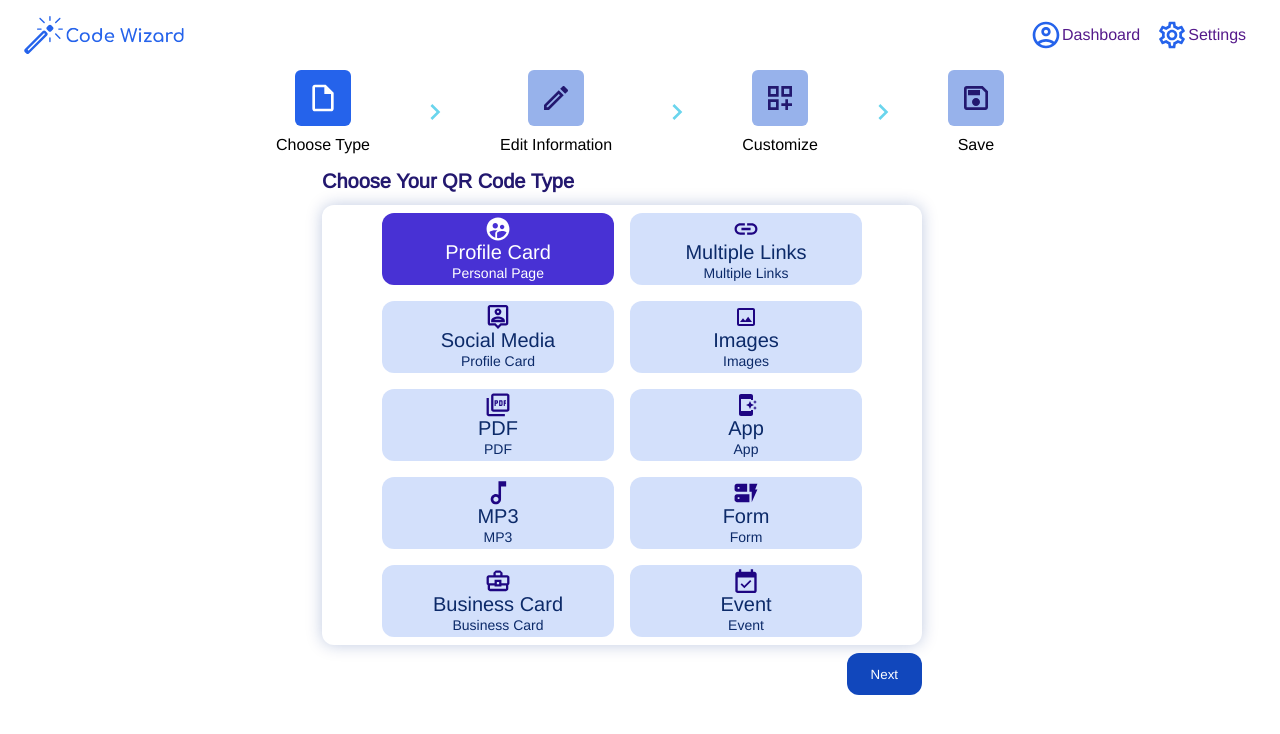
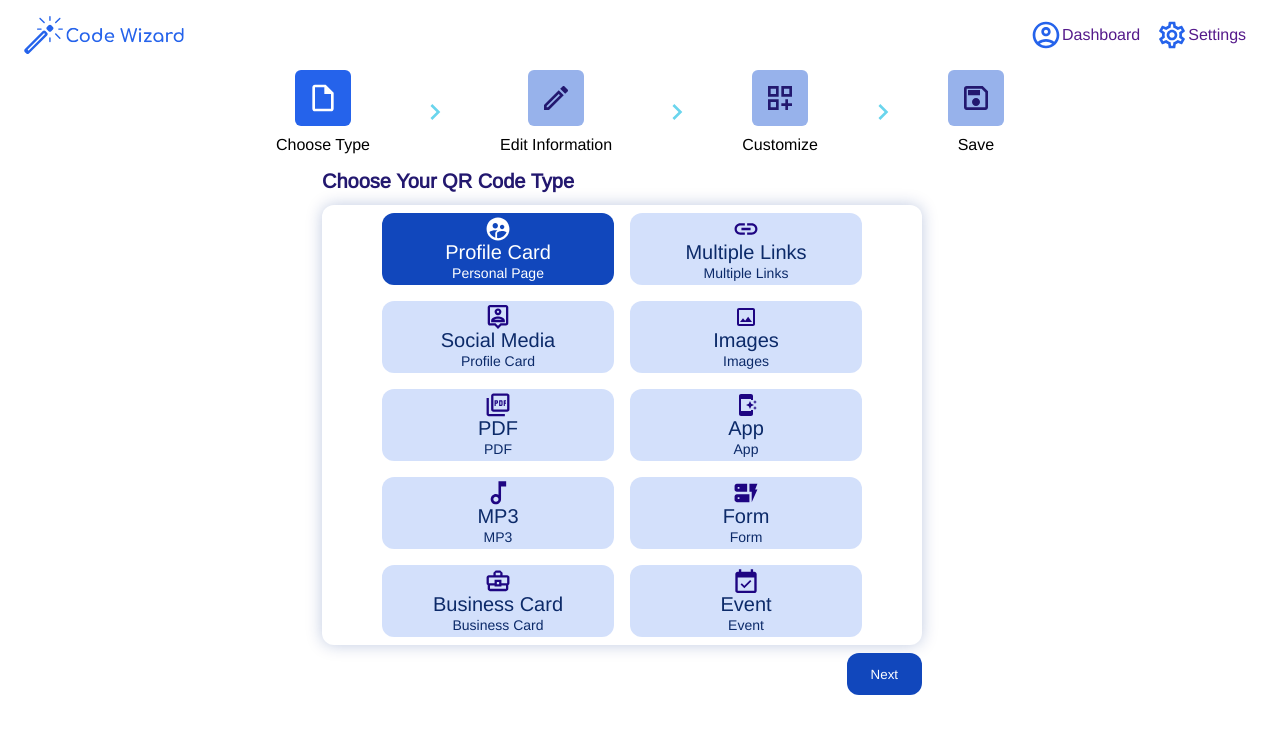
Before and after one commit to somegm/Code-Wizard, a React (Create React App) app: page /choosetype in a window 1280 px wide. Shown: the top 734 px of the page. Built offline with nearby package versions, Linux system fonts and the light colour scheme; no server answers.

Commit message:
fixed(codewizard): colors

```diff
--- a/src/components/ChooseType/choosetype.scss
+++ b/src/components/ChooseType/choosetype.scss
@@ -189,7 +189,7 @@ $color-2:#FFFFFF;
         }
 
         .chosen-button{
-            background-color: #4831D4;
+            background-color: #1147BC;
             color: #fff;
           }
       }
--- a/src/components/Customize/customize.scss
+++ b/src/components/Customize/customize.scss
@@ -55,7 +55,7 @@ $title-1:#0C2A69;
 
 
       .active{
-        background-color:$bck-1 ;
+        background-color:#1147BC;
       }
       .done{
         background-color: $color-1;
```
